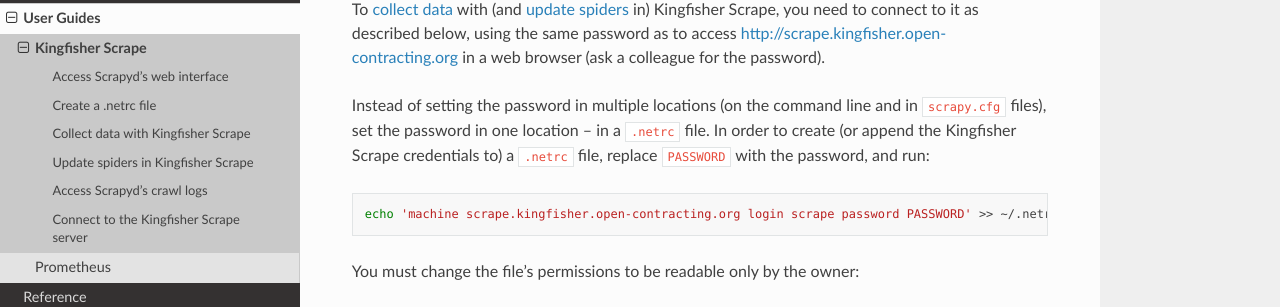
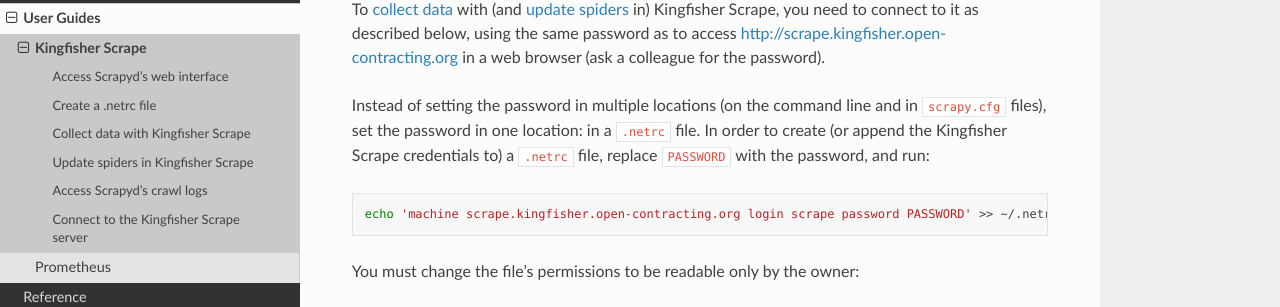
Before and after one commit to open-contracting/deploy, a Sphinx documentation site: the page built from docs/use/kingfisher-collect.rst, in a window 1280 px wide and 900 px high, scrolled down 310 px. Shown: the part 162-469 px from the top of the window. Built offline with Sphinx 7.4.7 and the Read the Docs theme 2.0.0, drawn with Linux system fonts in a browser that asks for light colours.

Commit message:
Edit punctuation

```diff
--- a/docs/use/kingfisher-collect.rst
+++ b/docs/use/kingfisher-collect.rst
@@ -21,7 +21,7 @@
 
 To :ref:`collect data<collect-data>` with (and :ref:`update spiders<update-spiders>` in) Kingfisher Scrape, you need to connect to it as described below, using the same password as to access http://scrape.kingfisher.open-contracting.org in a web browser (ask a colleague for the password).
 
-Instead of setting the password in multiple locations (on the command line and in ``scrapy.cfg`` files), set the password in one location – in a ``.netrc`` file. In order to create (or append the Kingfisher Scrape credentials to) a ``.netrc`` file, replace ``PASSWORD`` with the password, and run:
+Instead of setting the password in multiple locations (on the command line and in ``scrapy.cfg`` files), set the password in one location: in a ``.netrc`` file. In order to create (or append the Kingfisher Scrape credentials to) a ``.netrc`` file, replace ``PASSWORD`` with the password, and run:
 
 .. code-block:: bash
 
```
